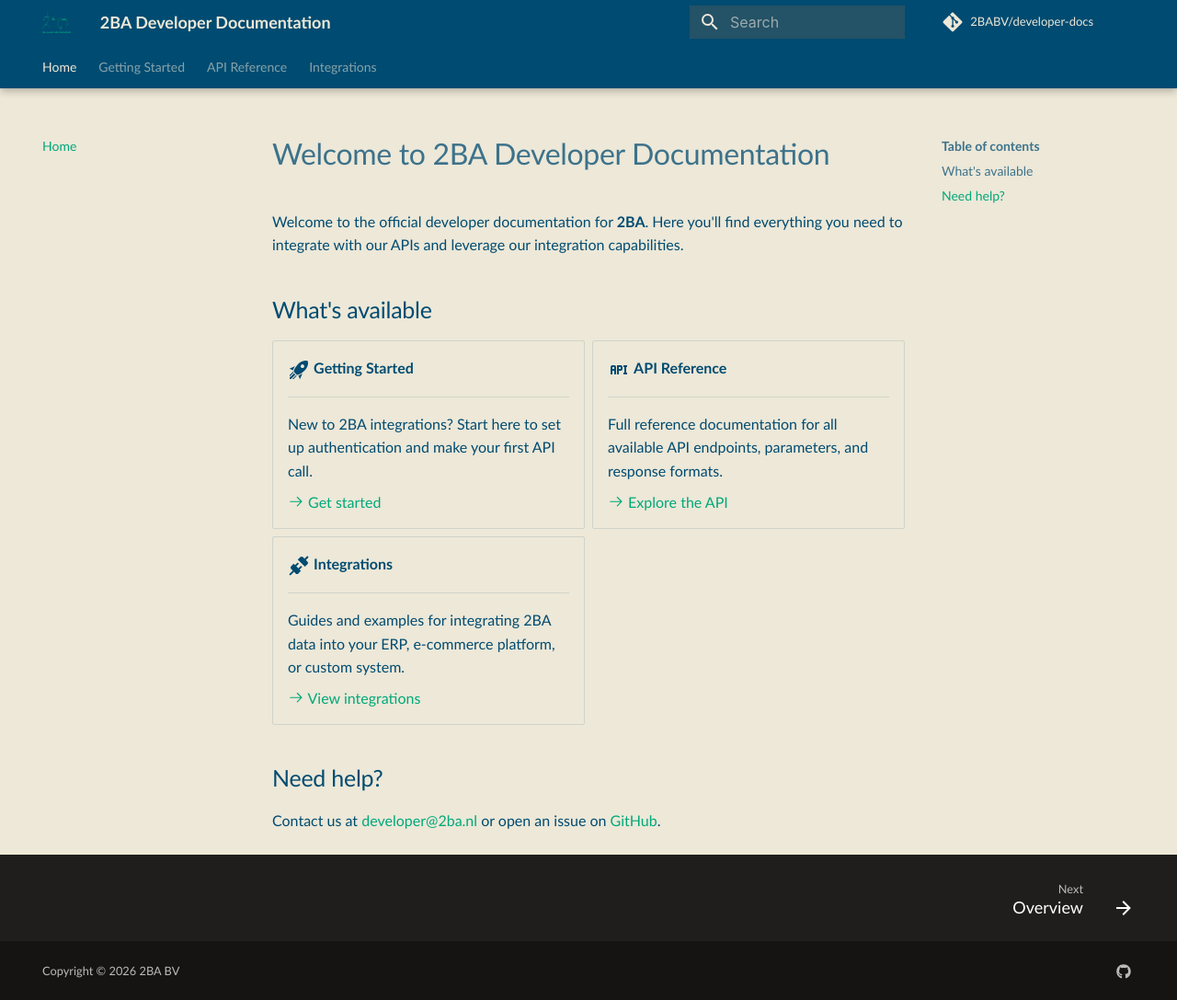
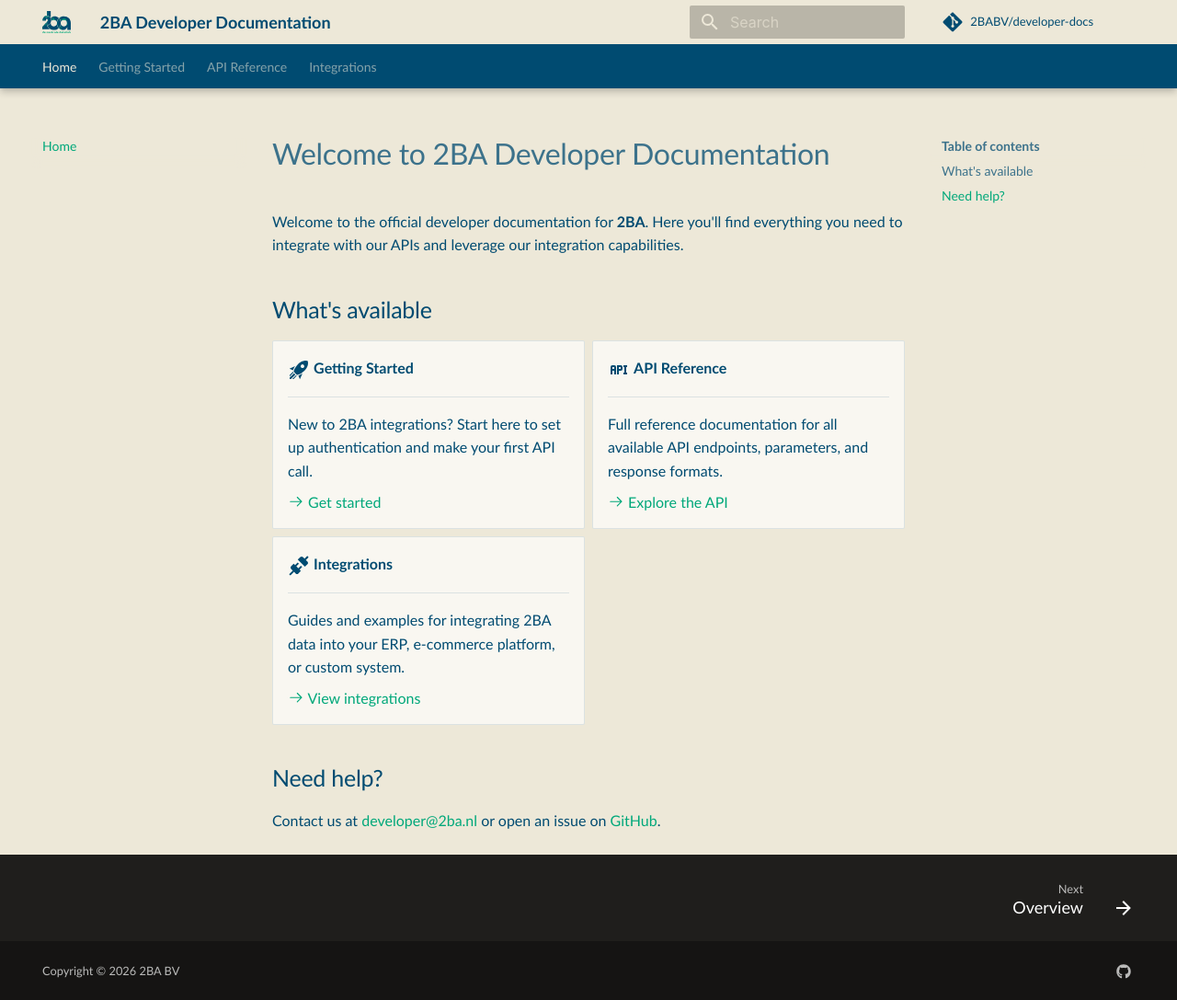
Before and after one commit to 2BABV/developer-docs, an MkDocs documentation site: the page built from docs/index.md, in a window 1280 px wide and 1087 px high. Shown: the whole window at 92% size. Built offline with MkDocs 1.6.1 and Material for MkDocs 9.7.7, drawn with Linux system fonts in a browser that asks for light colours; comment, search, counter and statistics services are not loaded.

Commit message:
Style fixes

```diff
--- a/docs/stylesheets/extra.css
+++ b/docs/stylesheets/extra.css
@@ -28,12 +28,12 @@ body,
 
 /* Header uses primary fg/bg */
 .md-header {
-  background-color: #004B71;
-  color: #EDE8D8;
+  background-color: rgb(237, 232, 216);
+  color: #004B71;
 }
 
 .md-header__title {
-  color: #EDE8D8;
+  color: #004B71;
 }
 
 /* Navigation tabs */
@@ -67,6 +67,17 @@ body,
   border-color: #008f68;
 }
 
+/* Grid cards */
+.grid.cards .card,
+.md-typeset .grid.cards > ul > li {
+  background-color: rgb(249, 247, 241);
+}
+
+/* Tables */
+.md-typeset table:not([class]) {
+  background-color: rgb(249, 247, 241);
+}
+
 /* Search bar */
 .md-search__input {
   background-color: rgba(237, 232, 216, 0.15);
```
